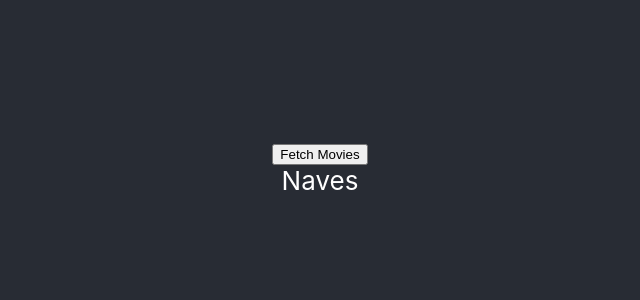
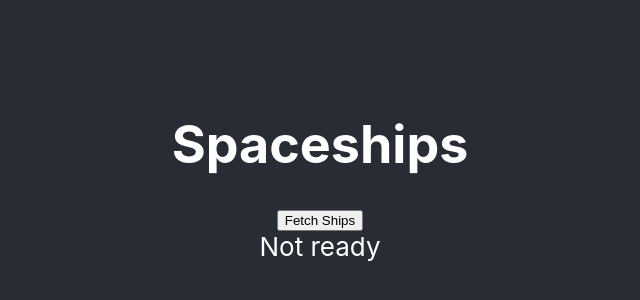
Before and after one commit to macrosxarcadio/fetchtest, a React (Create React App) app: page / in a window 1280 px wide. Shown: the part 230-530 px from the top of the page, without its empty margins (320-960 px from the left). Built offline with nearby package versions, Linux system fonts and the light colour scheme.

Commit message:
incorporate table

```diff
--- a/src/App.js
+++ b/src/App.js
@@ -1,23 +1,48 @@
-import logo from './logo.svg';
 import './App.css';
-import { useState } from 'react';
-import { Typography } from 'antd';
-const { Text } = Typography;
+import { useEffect, useState } from 'react';
+import { Table, Typography } from 'antd';
+const { Text, Title } = Typography;
 
 function App() {
-  const [starships, setStarships] = useState('Naves');
-
+  const [datasource, setDatasource] = useState();
   async function fetchMovies() {
     let naves = await fetch('https://swapi.dev/api/starships/');
     let respuesta = await naves.json();
-    console.log(respuesta);
-    setStarships(respuesta.results.map(ship => ship.name));
+    let allships = respuesta.results.reduce((ships, ship, index) =>
+      ships.concat({
+        key: `${index}`,
+        name: `${ship.name}`,
+        model: `${ship.model}`,
+        manufacturer: `${ship.manufacturer}`
+      }), []
+    );
+    console.log("array de naves", allships);
+    setDatasource(allships);
   };
+
+  const columns = [
+    {
+      title: 'Name',
+      dataIndex: 'name',
+      key: 'name'
+    },
+    {
+      title: 'Model',
+      dataIndex: 'model',
+      key: 'model'
+    },
+    {
+      title: 'Manofacturer',
+      dataIndex: 'manufacturer',
+      key: 'manufacturer'
+    }
+  ]
   return (
     <div className="App">
       <header className="App-header">
-        <button onClick={() => fetchMovies()}>Fetch Movies</button>
-        <Text type="danger">{starships}</Text>
+        <Title leve={2}>Spaceships</Title>
+        <button onClick={() => fetchMovies()}>Fetch Ships</button>
+        {datasource ? <Table dataSource={datasource} columns={columns} pagination={false} /> : <Text>Not ready</Text>}
       </header>
     </div>
   );
```
